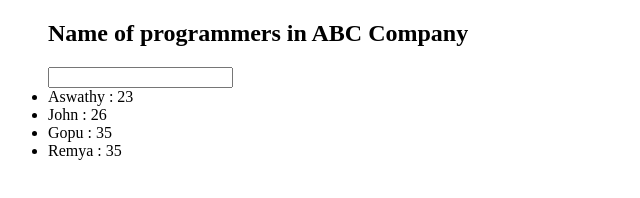
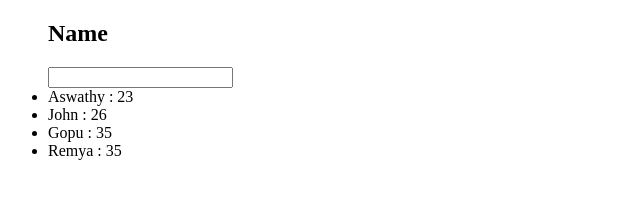
Before and after one commit to Ashin-Amanulla/Demo-New, a plain HTML site: page index.html in a window 1280 px wide. Shown: the whole page, without its empty margins (0-640 px from the left). Drawn offline with nearby package versions, Linux system fonts and the light colour scheme.

Commit message:
Update index.html

```diff
--- a/index.html
+++ b/index.html
@@ -13,7 +13,7 @@
     <!--display the name and age of programmers in ABC Company-->
     <div ng-controller="people">
         <ul>
-            <h2>Name of programmers in ABC Company</h2>
+            <h2>Name</h2>
             <input type="text" ng-model="searchBox"/>
             <li ng-repeat="person in persons|filter:searchBox">
                 {{person.Name+'  :  '+person.Age}}
```
